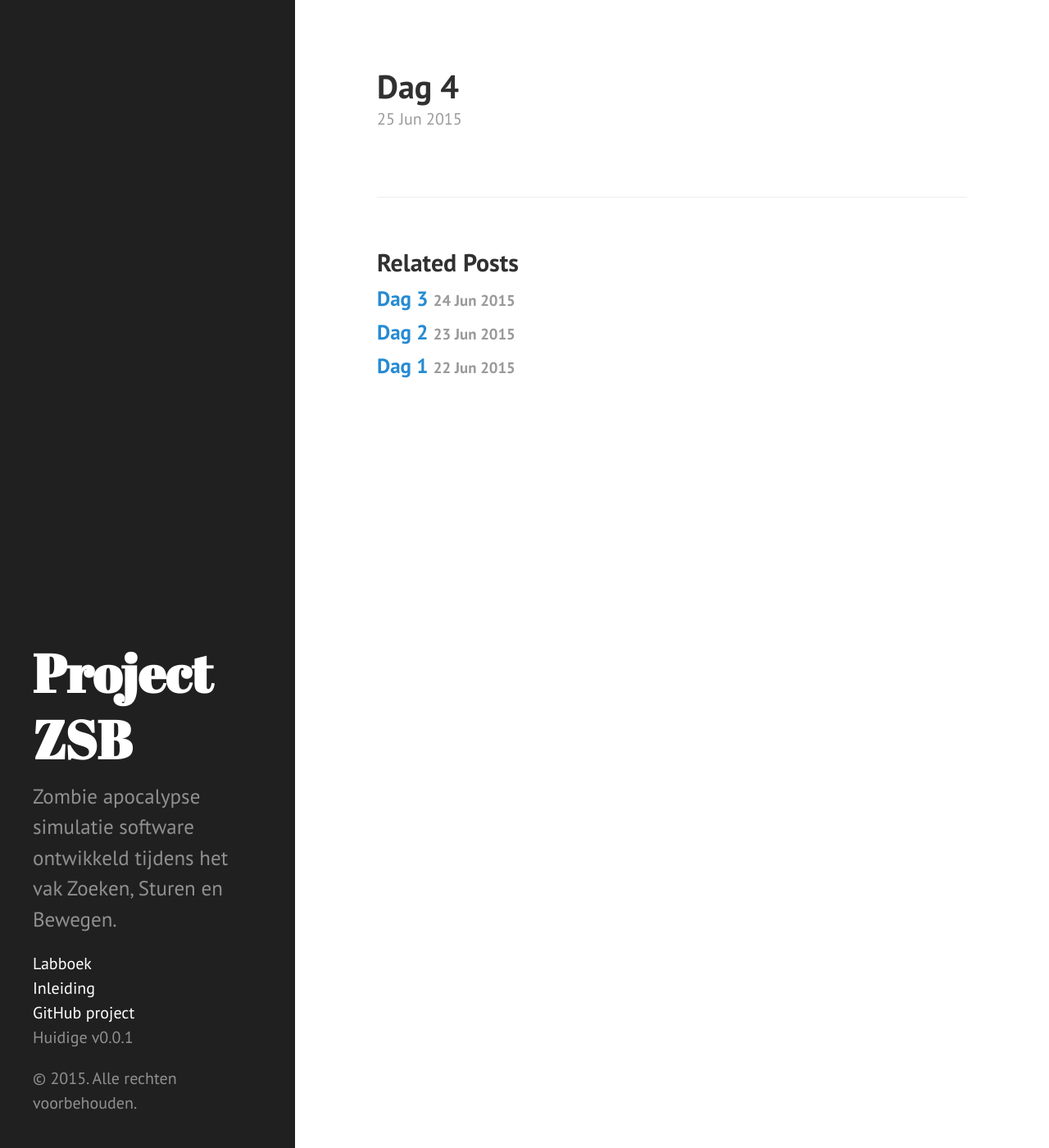
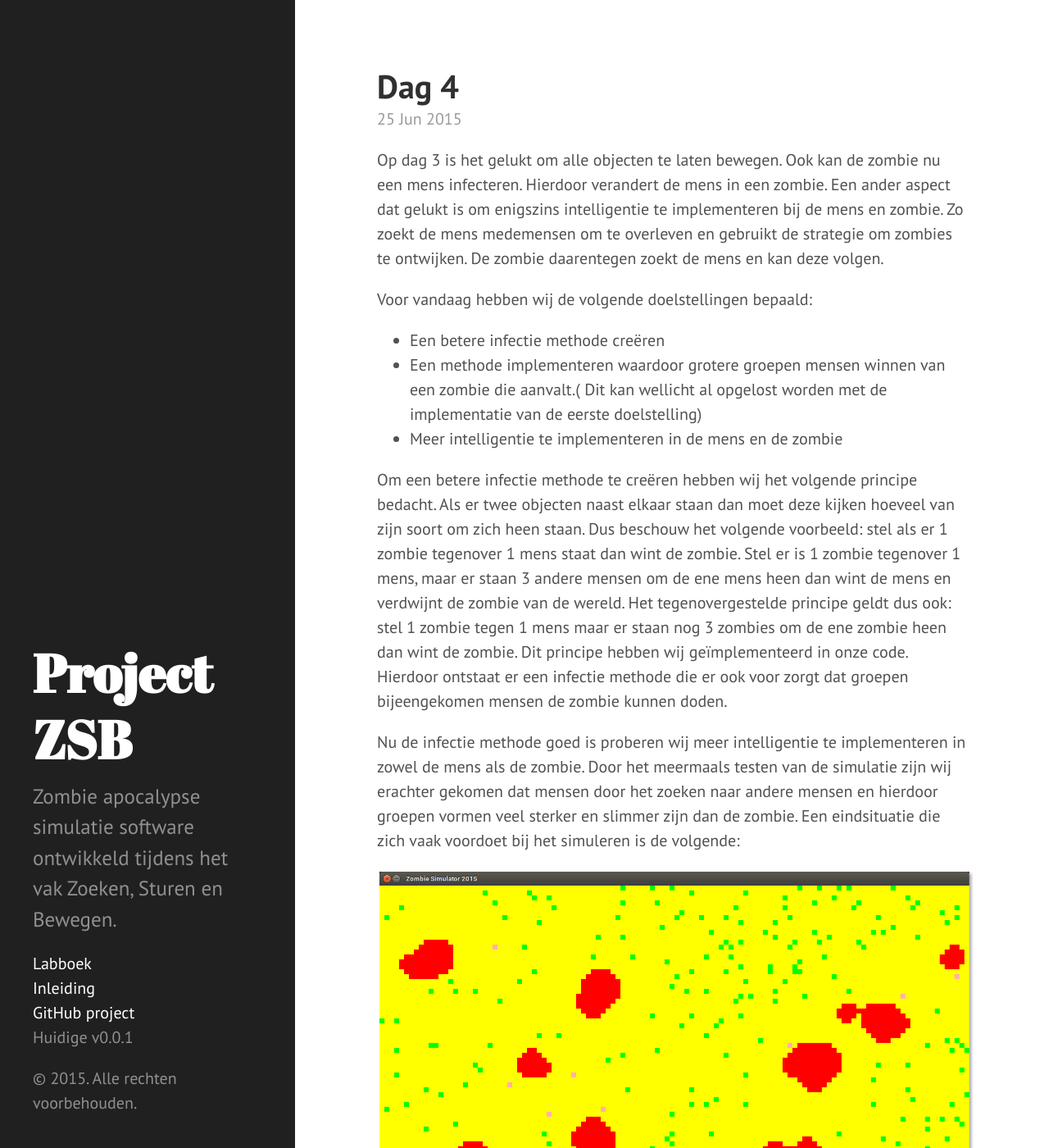
Before and after one commit to zombiea-apocalypse-sim/zombiea-apocalypse-sim.github.io, a Jekyll site: the page built from _posts/2015-06-25-dag4.md, in a window 1280 px wide and 1400 px high. Shown: the whole window at 82% size. Built offline with Jekyll 4.4.1, drawn with Linux system fonts in a browser that asks for light colours; Markdown is read by kramdown in place of the engine named in the settings; some of the changed text lies outside the part shown.

Commit message:
dag 3 met foto

```diff
--- a/_posts/2015-06-25-dag4.md
+++ b/_posts/2015-06-25-dag4.md
@@ -2,3 +2,27 @@
 layout: post
 title: Dag 4
 ---
+
+Op dag 3 is het gelukt om alle objecten te laten bewegen. Ook kan de zombie nu een mens infecteren. Hierdoor verandert de mens in een zombie. Een ander aspect dat gelukt is om enigszins intelligentie te implementeren bij de mens en zombie. Zo zoekt de mens medemensen om te overleven en gebruikt de strategie om zombies te ontwijken. De zombie daarentegen zoekt de mens en kan deze volgen.
+
+Voor vandaag hebben wij de volgende doelstellingen bepaald:
+
+* Een betere infectie methode creëren
+* Een methode implementeren waardoor grotere groepen mensen winnen van een zombie die aanvalt.( Dit kan wellicht al opgelost worden met de implementatie van de eerste doelstelling)
+* Meer intelligentie te implementeren in de mens en de zombie
+
+Om een betere infectie methode te creëren hebben wij het volgende principe bedacht. Als er twee objecten naast elkaar staan dan moet deze kijken hoeveel van zijn soort om zich heen staan. Dus beschouw het volgende voorbeeld: stel als er 1 zombie tegenover 1 mens staat dan wint de zombie. Stel er is 1 zombie tegenover 1 mens, maar er staan 3 andere mensen om de ene mens heen dan wint de mens en verdwijnt de zombie van de wereld. Het tegenovergestelde principe geldt dus ook: stel 1 zombie tegen 1 mens maar er staan nog 3 zombies om de ene zombie heen dan wint de zombie. Dit principe hebben wij geïmplementeerd in onze code. Hierdoor ontstaat er een infectie methode die er ook voor zorgt dat groepen bijeengekomen mensen de zombie kunnen doden.
+
+Nu de infectie methode goed is proberen wij meer intelligentie te implementeren in zowel de mens als de zombie. Door het meermaals testen van de simulatie zijn wij erachter gekomen dat mensen door het zoeken naar andere mensen en hierdoor groepen vormen veel sterker en slimmer zijn dan de zombie. Een eindsituatie die zich vaak voordoet bij het simuleren is de volgende:
+
+![Eindsituatie met vaststaande groepen mensen](https://raw.githubusercontent.com/zombiea-apocalypse-sim/zombiea-apocalypse-sim.github.io/master/public/assets/figuur2.png "Eindsituatie met vaststaande groepen mensen")
+
+Hier zien we dus dat er clusters mensen ontstaan die altijd winnen van de zombie. De mens ontwijkt immers ook de zombie en de zombie heeft nog niet de intelligentie om samen een cluster van mensen te infecteren. Wij proberen dus eerst de zombie slimmer te maken om tegenstand te bieden aan de mens.
+
+Het probleem is dus als de mensen eenmaal een cluster hebben gevormd dat deze niet meer te verslaan is ook als is deze zeer klein. Dit komt omdat het zeer onwaarschijnlijk is dat de zombies met veel om één cluster gaan staan. De intelligentie die wij willen implementeren bij de zombie is dat deze wel de intelligentie moet hebben om samen zo’n cluster mensen aan te vallen.
+
+Ons inspiratie voor een oplossing voor dit probleem hebben wij genomen uit een doorsnee zombiefilm. Als één zombie eenmaal een mens heeft gezien gaan alle andere zombies achter deze zombie aan. Dit verschijnsel wordt ook wel swarming(“zwermen”) genoemd. Dit proberen wij te implementeren in de code. Dit hebben wij als volgt gedaan. Als een zombie een mens ziet dat wordt deze grijs, andere zombies in de buurt zien dat en volgen dan deze grijze zombie. Aangezien er al is geïmplementeerd dat de zombie dan deze mens volgt ontstaat er een zwerm van zombies die dan naar de gevolgde mens gaan. Hierdoor wordt de kans groter dat er meer zombies om één cluster mensen gaat staan en hierdoor wint aangezien de aantallen zombies in de radius groter is dan het aantal mensen. Zie hier een voorbeeld van een zwerm zombies die ontstaat.
+
+PLAATJE MET DUIDELIJKE ZWERM ZOMBIES
+
+Het idee om ook zee erbij te implementeren is voor ons nu geen prioriteit meer. Wellicht laten wij dit idee dan ook los. Wij willen ons meer bezig houden nu om de intelligentie van beide groepen te verbeteren. Hier zullen wij ons op de laatste dag vooral nog op richten.
```
Also changed, not shown: public/assets/figuur2.png (added).
